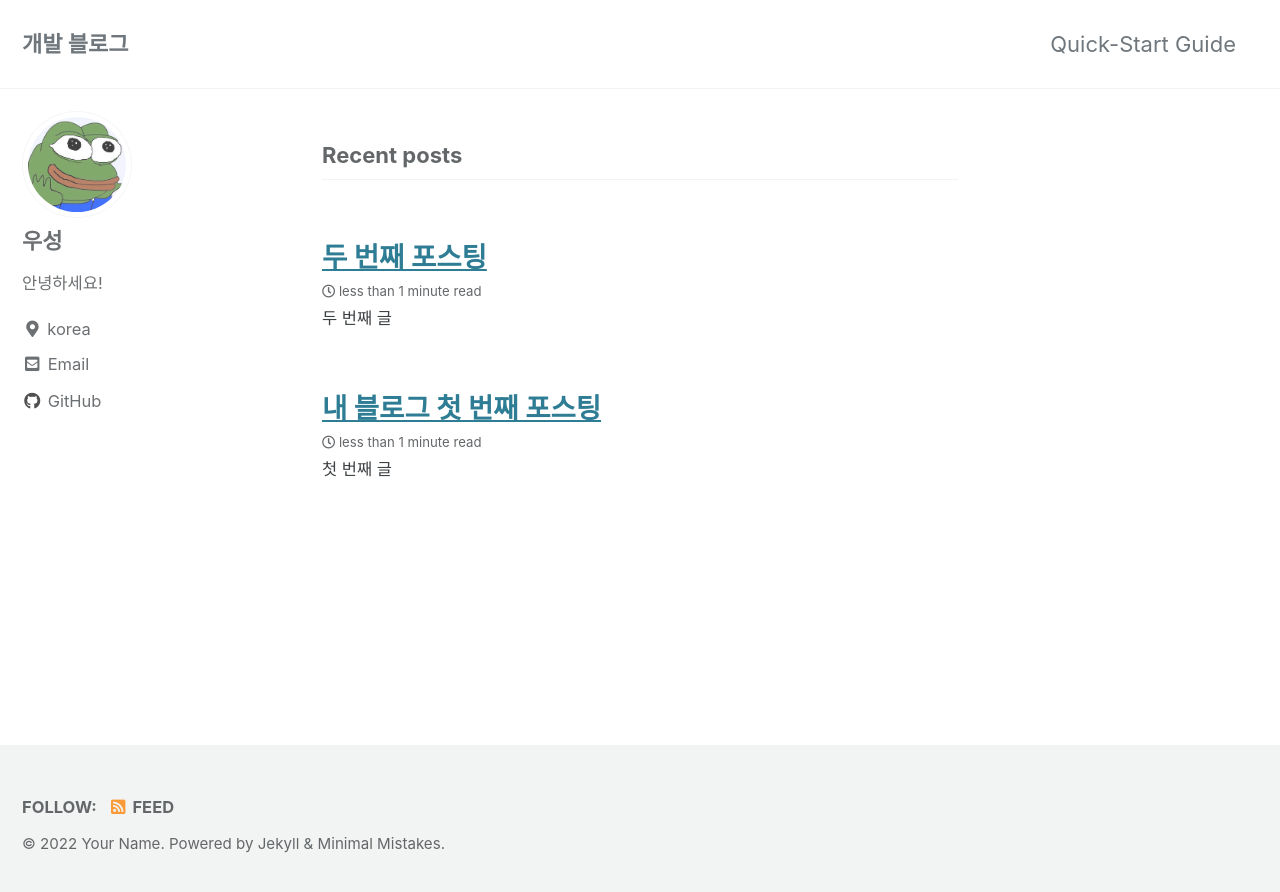
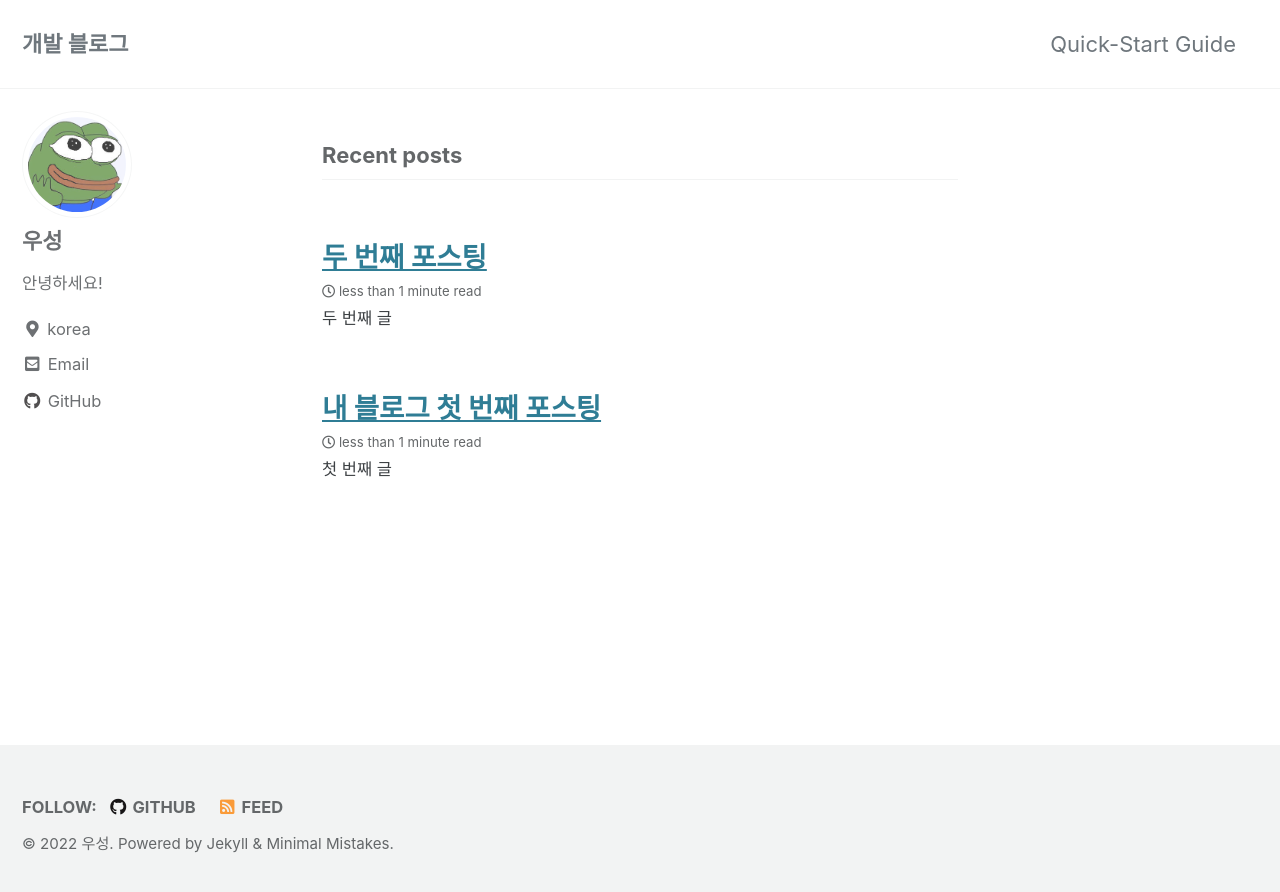
Before and after one commit to wooseongryu/wooseongryu.github.io, a Jekyll site: the page built from index.html, in a window 1280 px wide. Shown: the top 892 px of the page. Built offline with Jekyll 4.4.1, drawn with Linux system fonts in a browser that asks for light colours; cached includes are drawn as plain includes; the list of posts is cut into pages by our own code.

Commit message:
하단 구역 내용 추가

```diff
--- a/_config.yml
+++ b/_config.yml
@@ -21,7 +21,7 @@ locale                   : "en-US"
 title                    : "개발 블로그"
 title_separator          : "-"
 subtitle                 : # site tagline that appears below site title in masthead
-name                     : "Your Name"
+name                     : "우성"
 description              : "An amazing website."
 url                      : # the base hostname & protocol for your site e.g. "https://mmistakes.github.io"
 baseurl                  : # the subpath of your site, e.g. "/blog"
@@ -144,6 +144,7 @@ footer:
       # url:
     - label: "GitHub"
       icon: "fab fa-fw fa-github"
+      url: "https://github.com/wooseongryu"
       # url:
     - label: "GitLab"
       icon: "fab fa-fw fa-gitlab"
```
